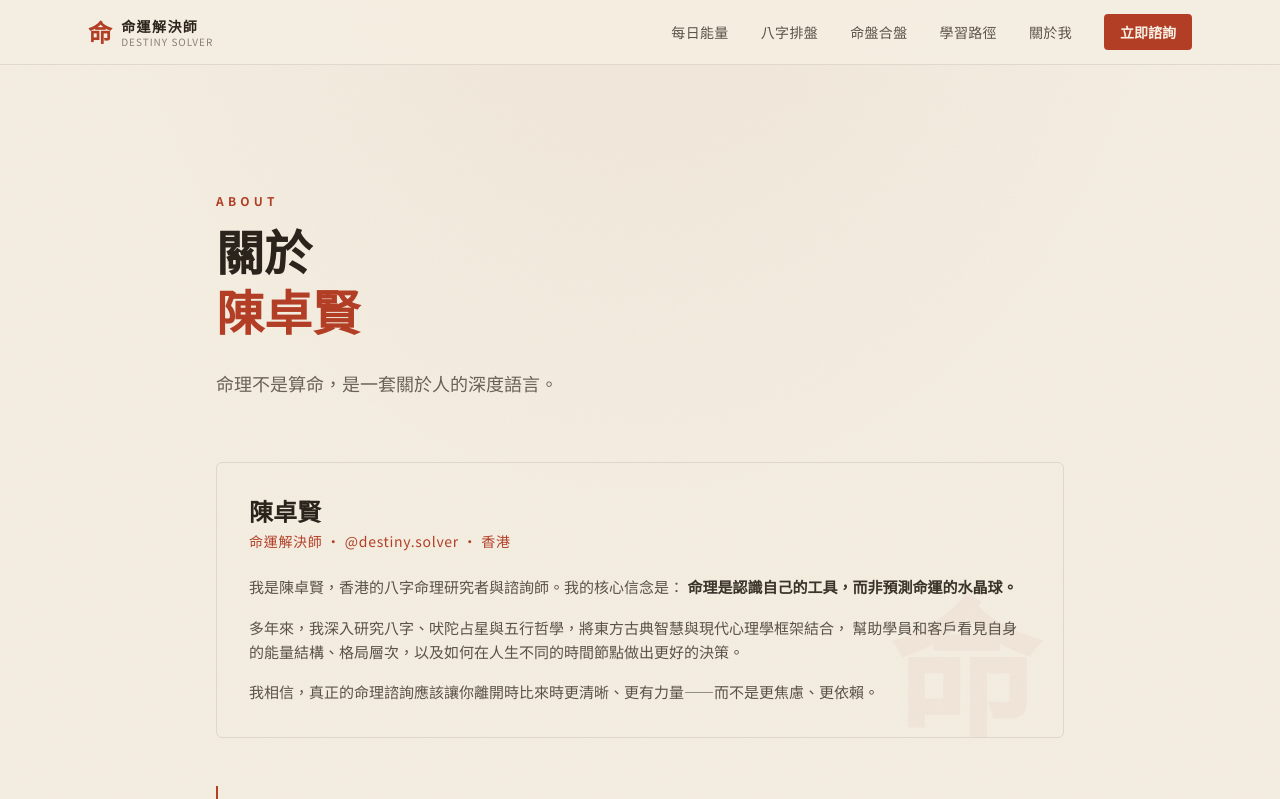
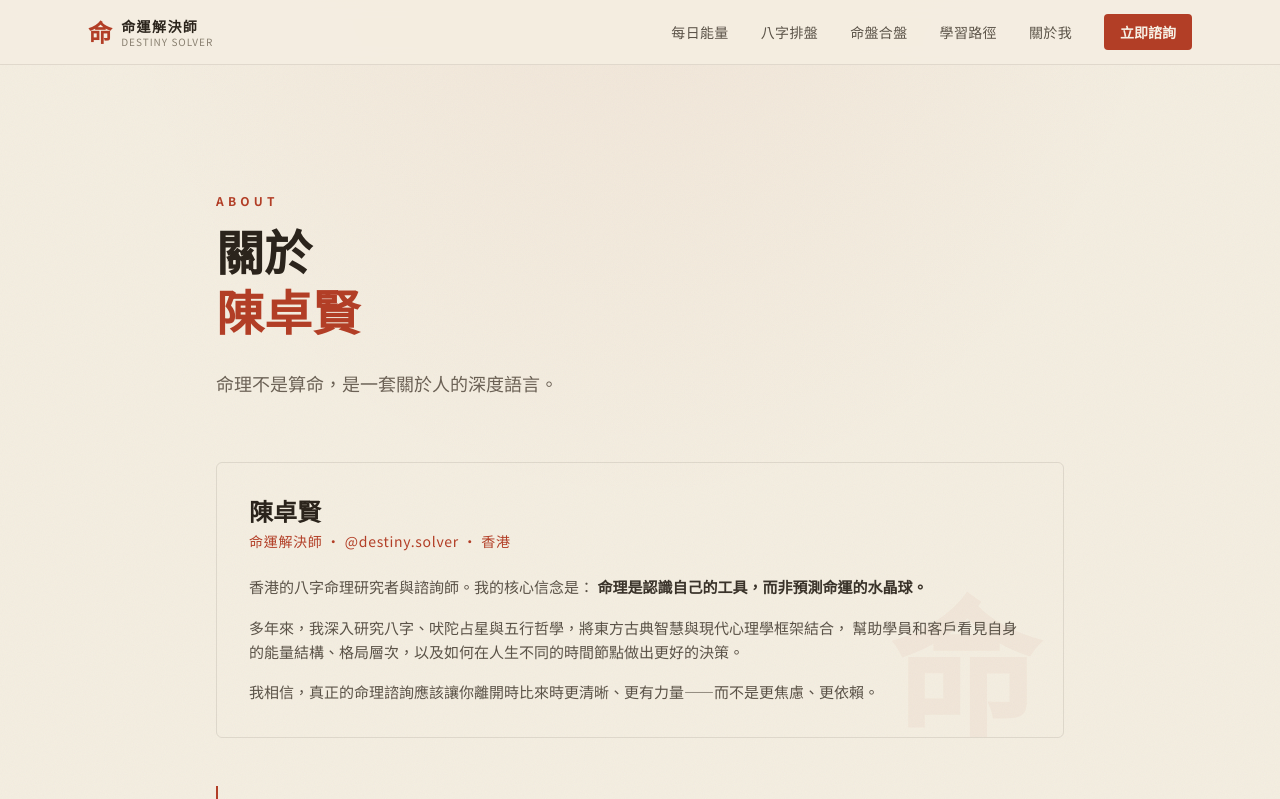
Before and after one commit to michaelchangezi-source/destiny-solver-blog, a Next.js app: page /about in a window 1280 px wide. Shown: the top 799 px of the page. Built offline with nearby package versions, Linux system fonts and the light colour scheme.

Commit message:
Remove redundant name prefix from About page bio

```diff
--- a/src/app/about/page.tsx
+++ b/src/app/about/page.tsx
@@ -60,7 +60,7 @@ export default function AboutPage() {
           </div>
           <div className="space-y-4 text-[#5A5247] leading-relaxed text-[15px]">
             <p>
-              我是陳卓賢，香港的八字命理研究者與諮詢師。我的核心信念是：
+              香港的八字命理研究者與諮詢師。我的核心信念是：
               <strong className="text-[#3A332A]"> 命理是認識自己的工具，而非預測命運的水晶球。</strong>
             </p>
             <p>
```
